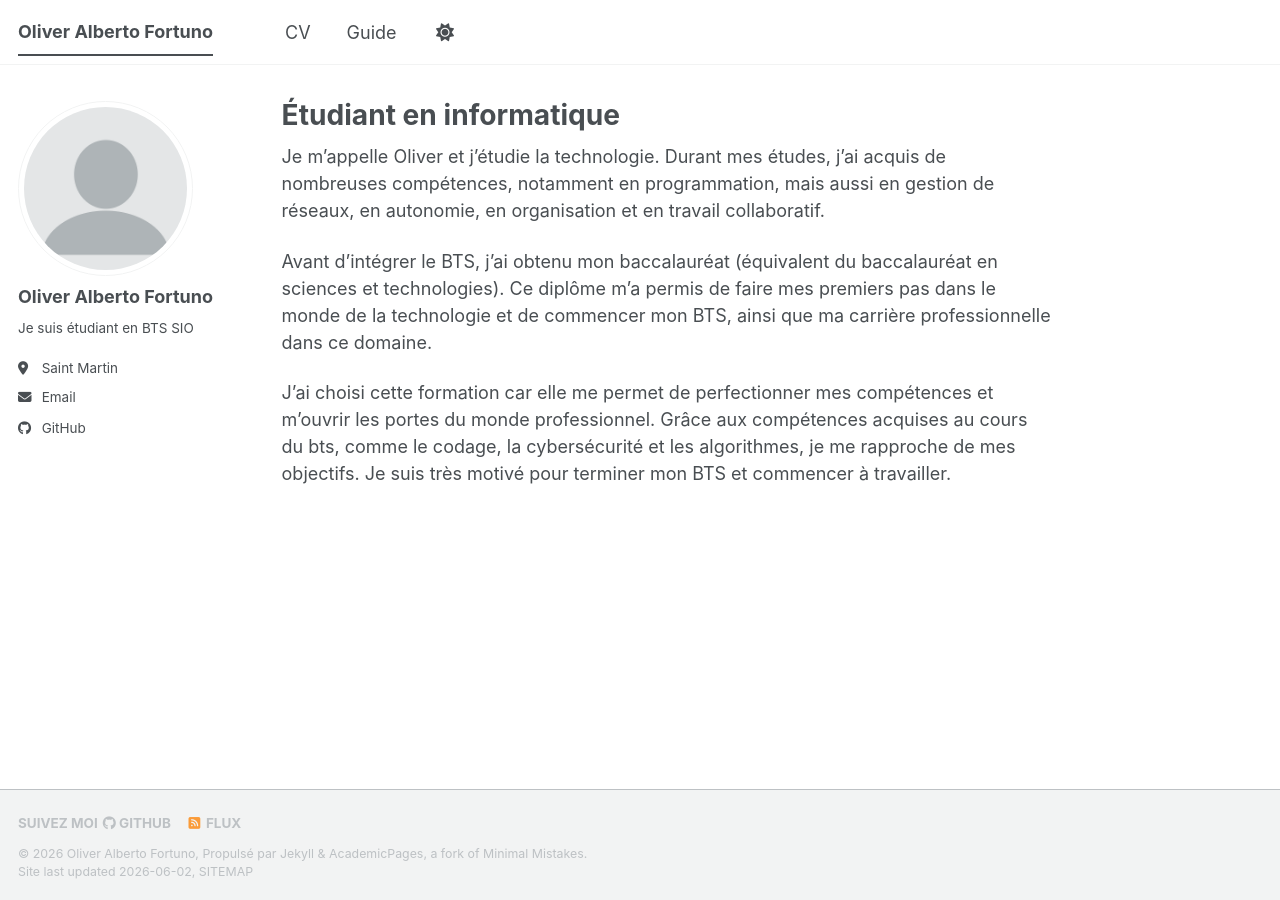
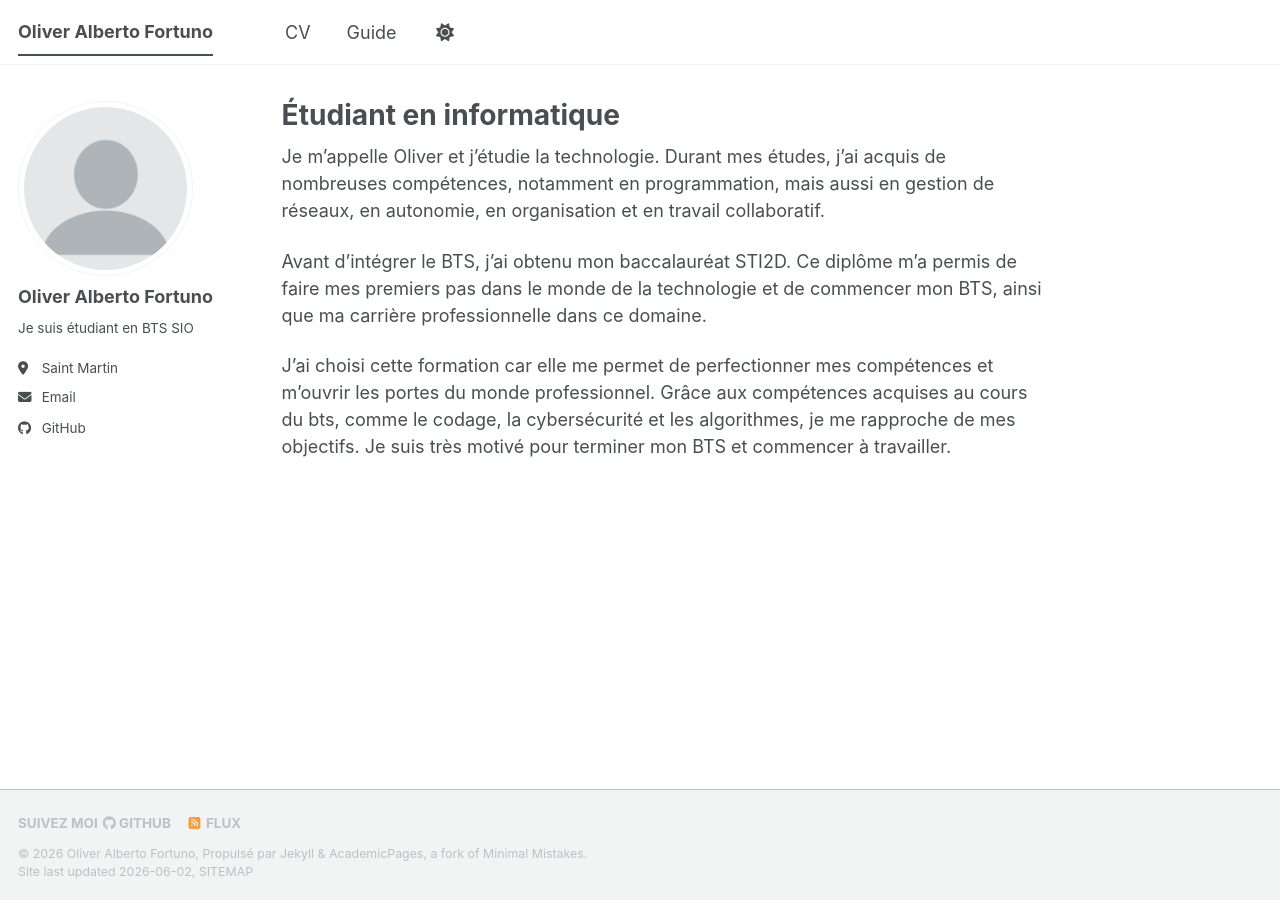
Before and after one commit to random-projectx/random-projectx.github.io, a Jekyll site: the page built from _pages/about.md, in a window 1280 px wide. Built offline with Jekyll 4.4.1, drawn with Linux system fonts in a browser that asks for light colours; a script bundle is joined from its source files by our own code; library files that are not in the unit come from our copies.

Commit message:
Update about.md

```diff
--- a/_pages/about.md
+++ b/_pages/about.md
@@ -10,6 +10,6 @@ redirect_from:
 
 Je m'appelle Oliver et j'étudie la technologie. Durant mes études, j'ai acquis de nombreuses compétences, notamment en programmation, mais aussi en gestion de réseaux, en autonomie, en organisation et en travail collaboratif.
 
-Avant d'intégrer le BTS, j'ai obtenu mon baccalauréat (équivalent du baccalauréat en sciences et technologies). Ce diplôme m'a permis de faire mes premiers pas dans le monde de la technologie et de commencer mon BTS, ainsi que ma carrière professionnelle dans ce domaine.
+Avant d'intégrer le BTS, j'ai obtenu mon baccalauréat STI2D. Ce diplôme m'a permis de faire mes premiers pas dans le monde de la technologie et de commencer mon BTS, ainsi que ma carrière professionnelle dans ce domaine.
 
 J'ai choisi cette formation car elle me permet de perfectionner mes compétences et m'ouvrir les portes du monde professionnel. Grâce aux compétences acquises au cours du bts, comme le codage, la cybersécurité et les algorithmes, je me rapproche de mes objectifs. Je suis très motivé pour terminer mon BTS et commencer à travailler.
```
